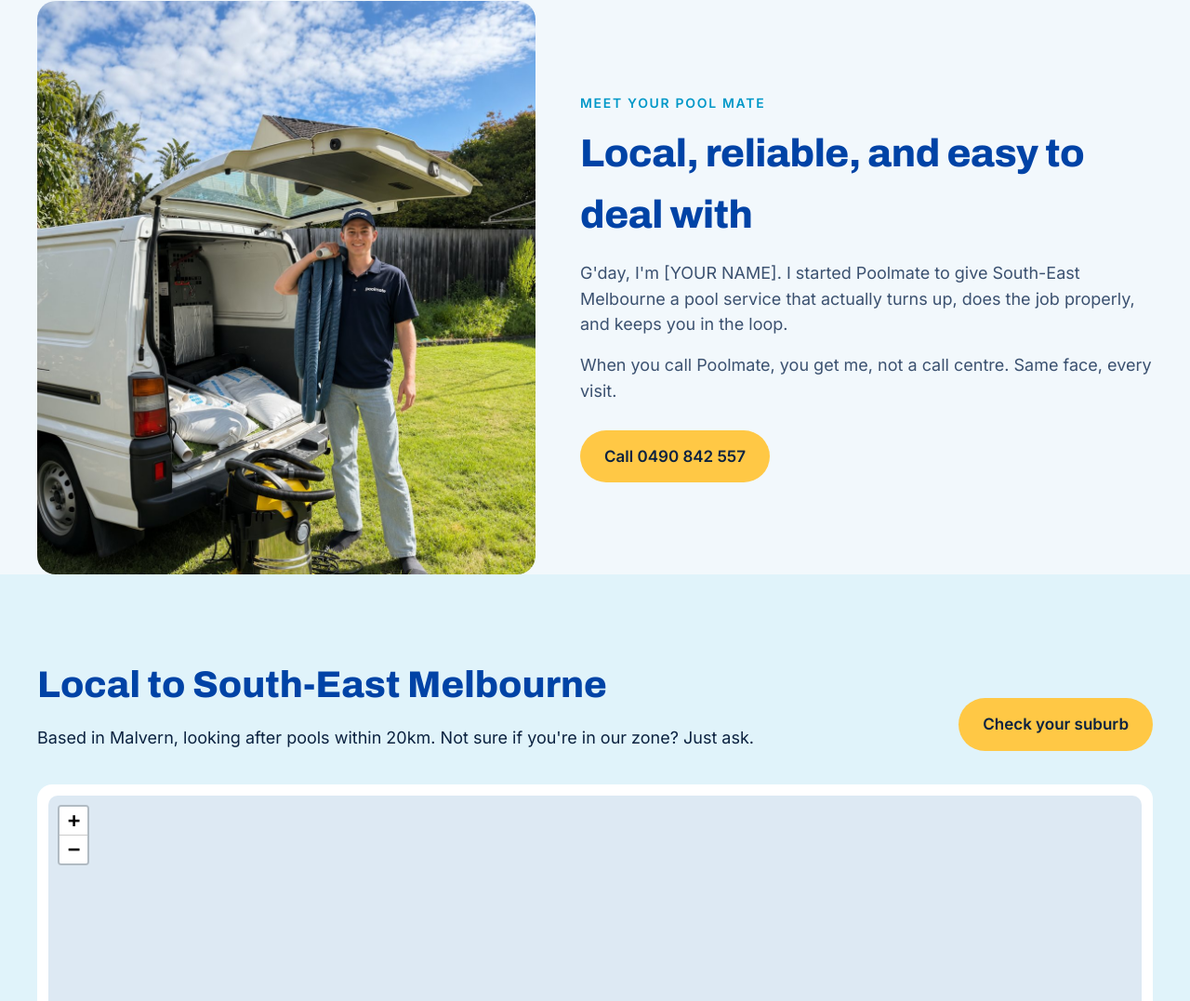
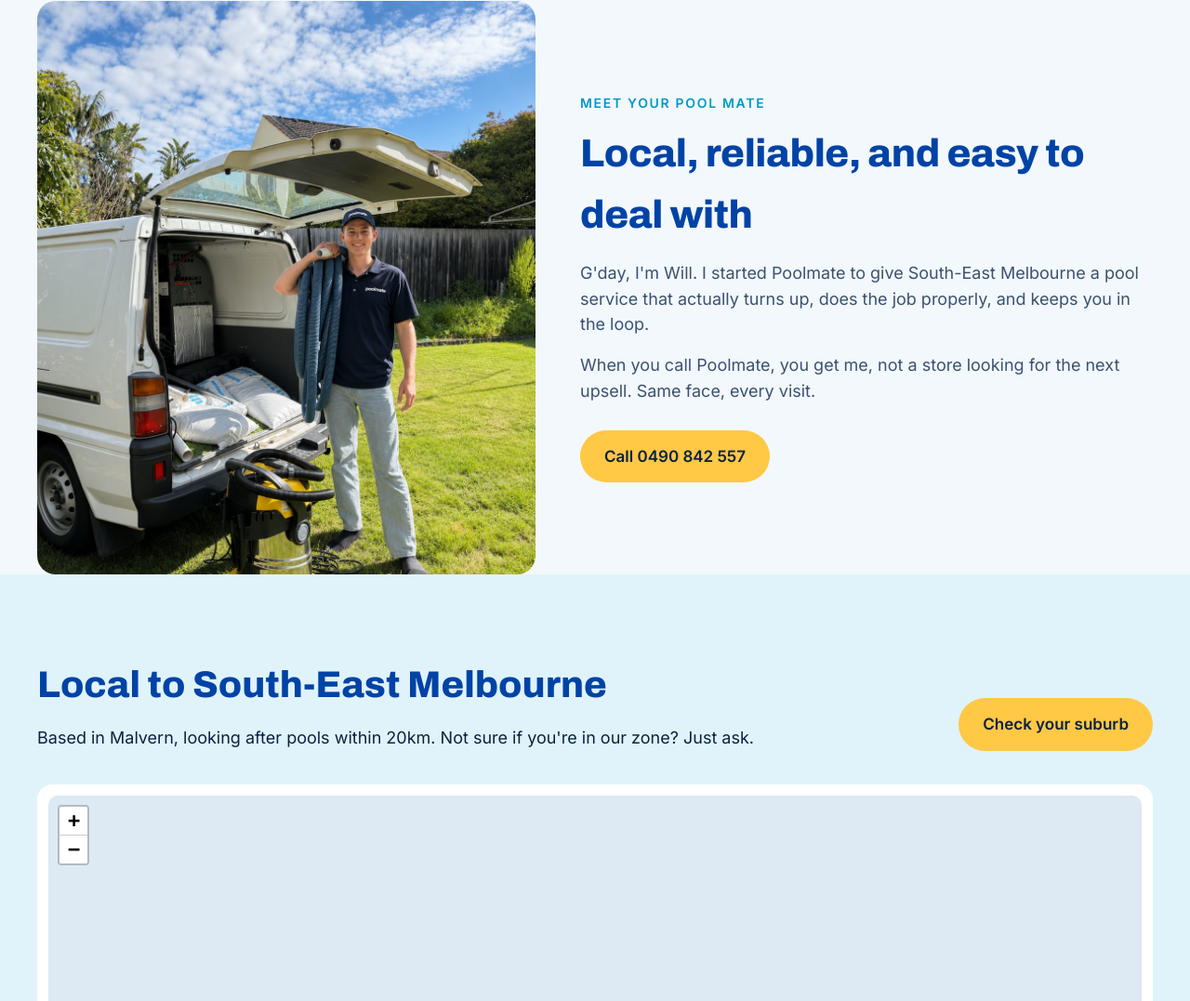
Before and after one commit to Poolmatevic/poolmate-website, a plain HTML site: page index.html in a window 1280 px wide. Shown: the part 4404-5481 px from the top of the page at 93% size. Drawn offline with Linux system fonts and the light colour scheme.

Commit message:
Add Will's name and update About copy
Co-Authored-By: Claude Opus 5.5 <noreply@anthropic.com>
Claude-Session: https://claude.ai/code/session_01DWFfEQsFgGTPcHHzot3ExT

```diff
--- a/index.html
+++ b/index.html
@@ -267,8 +267,8 @@ Call 0490 842 557</a>
 <div style="flex: 1 1 440px; min-width: 0">
 <p style="margin: 0 0 12px; font-size: 14px; font-weight: 600; letter-spacing: 0.12em; text-transform: uppercase; color: #0098C8">Meet your pool mate</p>
 <h2 style="margin: 0 0 16px; font-family: Archivo, sans-serif; font-weight: 800; font-size: clamp(30px, 4vw, 42px); letter-spacing: -0.01em; color: #0043A6">Local, reliable, and easy to deal with</h2>
-<p style="margin: 0 0 16px; font-size: 18px; color: #3B5170">G'day, I'm [YOUR NAME]. I started Poolmate to give South-East Melbourne a pool service that actually turns up, does the job properly, and keeps you in the loop.</p>
-<p style="margin: 0 0 28px; font-size: 18px; color: #3B5170">When you call Poolmate, you get me, not a call centre. Same face, every visit.</p>
+<p style="margin: 0 0 16px; font-size: 18px; color: #3B5170">G'day, I'm Will. I started Poolmate to give South-East Melbourne a pool service that actually turns up, does the job properly, and keeps you in the loop.</p>
+<p style="margin: 0 0 28px; font-size: 18px; color: #3B5170">When you call Poolmate, you get me, not a store looking for the next upsell. Same face, every visit.</p>
 <a href="tel:0490842557" style="background: #FFC845; color: #0B2240; text-decoration: none; font-weight: 700; font-size: 17px; padding: 15px 26px; border-radius: 999px; min-height: 50px; box-sizing: border-box; display: inline-flex; align-items: center">Call 0490 842 557</a>
 </div>
 </div>
```
